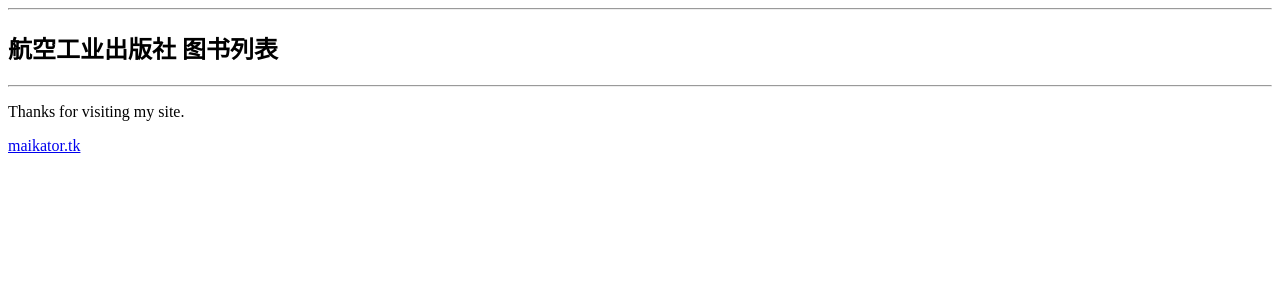
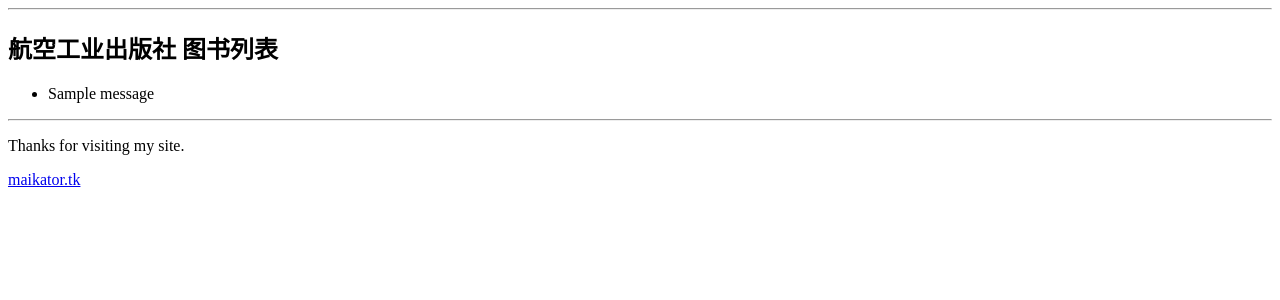
Before and after one commit to zhuguangjun2002/djangobook, a Django app: a page that uses templates/base.html in a window 1280 px wide. Shown: the part 132-432 px from the top of the page. Run offline with Django 3.2, Linux system fonts and the light colour scheme; tables that the repository leaves empty hold one stand-in row (values such as "Sample post"); one stand-in notice (Sample message) is shown.

Commit message:
之前的`messages`输出，没有显示出来，原因是在`base.html`,我们没有添加`messages`处理语句。 为了让系统更准确，我们需要在更新`Profile`(`update_profile`)执行的时候，必须保证`用户`登录了， 否则,我们会直接跳转到`登录页面`，让其先登录。

```diff
--- a/core/views.py
+++ b/core/views.py
@@ -67,6 +67,7 @@ def activate(request, uidb64, token):
         return render(request, 'account_activation_invalid.html')
 
 
+@login_required
 def update_profile(request):
     if request.method == 'POST':
         user_form = UserForm(request.POST,instance=request.user)
--- a/templates/base.html
+++ b/templates/base.html
@@ -21,6 +21,15 @@
   <main>
     {% block content %}
     {% endblock %}
+    {% block message %}
+        {% if messages %}
+          <ul class="messages">
+            {% for message in messages %}
+              <li class="{{ message.tags }}">{{ message }}</li>
+            {% endfor %}
+          </ul>
+        {% endif %}
+    {% endblock %}
   </main>
   <hr>
     {% block footer %}
```
